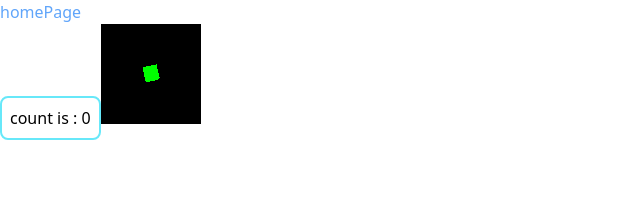
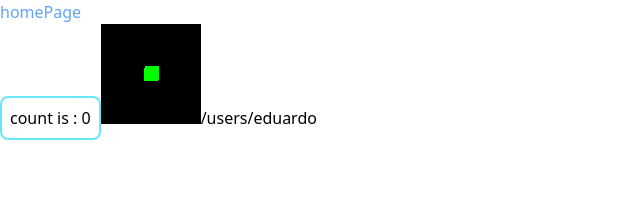
Before and after one commit to lvhuanid/huan_vue, a Vue app: page / in a window 1280 px wide. Shown: the top 197 px of the page, without its empty margins (0-640 px from the left). Built offline with nearby package versions, Linux system fonts and the light colour scheme; no server answers.

Commit message:
chore: router url

```diff
--- a/src/pages/Home.vue
+++ b/src/pages/Home.vue
@@ -9,5 +9,7 @@ import ThreeModel from "../components/ThreeModel.vue"
         <h1 class=" text-blue-400">homePage</h1>
         <ObjLoaderTest />
         <ThreeModel :width="100" :height="100" />
+        <router-link to="/hello">/users/eduardo</router-link>
+        <router-view></router-view>
     </div>
 </template>
```
Also changed, not shown: src/router/index.ts (+13 -5 lines).
